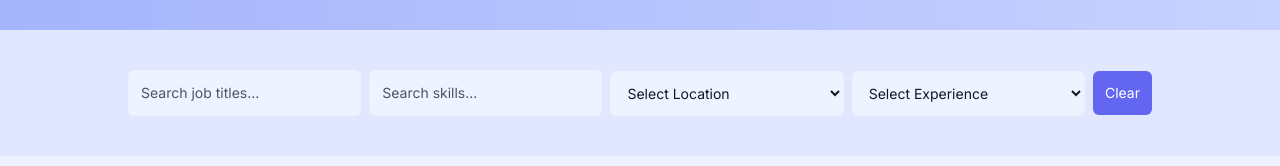
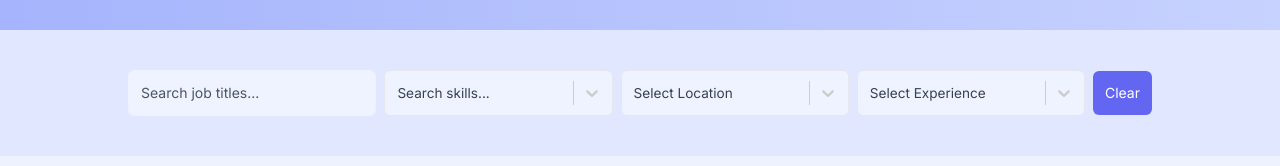
Before and after one commit to carhanc/website-cd, a Next.js app: page /positions in a window 1280 px wide. Shown: the part 338-504 px from the top of the page. Built offline with nearby package versions, Linux system fonts and the light colour scheme; no server answers.

Commit message:
positions update

```diff
--- a/package.json
+++ b/package.json
@@ -20,6 +20,7 @@
     "react-firebase-hooks": "^5.1.1",
     "react-icons": "^5.0.1",
     "react-particles": "^2.12.2",
+    "react-select": "^5.8.0",
     "react-tilt": "^1.0.2",
     "tsparticles-slim": "^2.12.0"
   },
--- a/src/app/positions/page.js
+++ b/src/app/positions/page.js
@@ -1,43 +1,46 @@
 "use client"
 
-import React from 'react'
+import React, { useState, useEffect } from 'react';
 import Nav from "../../components/nav";
 import jobs from '@/data/jobData';
-import JobCard from '../../components/JobCard'
-import Footer from '@/components/footer'
-import { useState } from 'react';
-import AuthLogic, {fetchUserData} from '@/firebase/authLogic';
-import {auth} from '@/firebase/auth';
-import { useEffect } from 'react';
+import JobCard from '../../components/JobCard';
+import Footer from '@/components/footer';
+import AuthLogic, { fetchUserData } from '@/firebase/authLogic';
+import { auth } from '@/firebase/auth';
 import { useSearchParams } from 'next/navigation';
+import Select from 'react-select';
 
 const Page = () => {
-
   const searchParams = useSearchParams();
   let type = searchParams.get("type");
 
   const [titleFilter, setTitleFilter] = useState('');
-  const [skillFilter, setSkillFilter] = useState('');
-  const [locationFilter, setLocationFilter] = useState('');
-  const [experienceFilter, setExperienceFilter] = useState(type ? type : '');
+  const [skillFilter, setSkillFilter] = useState([]);
+  const [locationFilter, setLocationFilter] = useState([]);
+  const [experienceFilter, setExperienceFilter] = useState(type ? type : []);
   const [userData, setUserData] = useState(null);
+
+  // Get all unique skills, titles, locations, and experiences from jobs data
+  const allSkills = Array.from(new Set(jobs.flatMap(job => job.skills)));
+  const allTitles = Array.from(new Set(jobs.map(job => job.title)));
+  const allLocations = Array.from(new Set(jobs.map(job => job.location)));
+  const allExperiences = ["Entry", "Mid-level", "Senior"];
 
   // Function to clear all filters
   const clearFilters = () => {
     setTitleFilter('');
-    setSkillFilter('');
-    setLocationFilter('');
-    setExperienceFilter('');
+    setSkillFilter([]);
+    setLocationFilter([]);
+    setExperienceFilter([]);
   };
 
   // Filter jobs based on the filters inputted on the frontend
-  // Returns an array of job objects that match the filters
   const filteredJobs = jobs.filter(job => {
     return (
       (titleFilter ? job.title.toLowerCase().includes(titleFilter.toLowerCase()) : true) &&
-      (skillFilter ? job.skills.some(skill => skill.toLowerCase().includes(skillFilter.toLowerCase())) : true) &&
-      (locationFilter ? job.location === locationFilter : true) &&
-      (experienceFilter ? job.experience === experienceFilter : true)
+      (skillFilter.length ? skillFilter.every(skill => job.skills.includes(skill.value)) : true) &&
+      (locationFilter.length ? locationFilter.some(location => job.location.includes(location.value)) : true) &&
+      (experienceFilter.length ? experienceFilter.some(experience => job.experience.includes(experience.value)) : true)
     );
   });
 
@@ -54,6 +57,57 @@ const Page = () => {
 
     fetchData();
   }, []);
+
+  const customStyles = {
+    control: (provided) => ({
+      ...provided,
+      borderColor: '#e5e7eb',
+      borderWidth: '1px',
+      boxShadow: 'none',
+      '&:hover': {
+        borderColor: '#a5b4fc',
+      },
+      padding: '2px',
+      backgroundColor: 'rgba(255, 255, 255, 0.5)',
+      borderRadius: '0.375rem',
+      fontSize: '1rem', // Smaller font size
+      color: '#374151',
+    }),
+    multiValue: (provided) => ({
+      ...provided,
+      backgroundColor: '#a5b4fc',
+      color: '#fff',
+      fontSize: '0.75rem', // Smaller font size
+      textAlign: 'left'
+    }),
+    multiValueLabel: (provided) => ({
+      ...provided,
+      color: '#fff',
+      fontSize: '0.75rem', // Smaller font size
+    }),
+    placeholder: (provided) => ({
+      ...provided,
+      color: '#374151',
+      fontSize: '.85rem', // Smaller font size
+      textAlign: 'left'
+    }),
+    menu: (provided) => ({
+      ...provided,
+      textAlign: 'left', // Left-justified text
+      fontSize: '0.75rem', // Smaller font size
+    }),
+    option: (provided, state) => ({
+      ...provided,
+      textAlign: 'left', // Left-justified text
+      fontSize: '0.75rem', // Smaller font size
+      backgroundColor: state.isSelected ? '#a5b4fc' : provided.backgroundColor,
+      color: state.isSelected ? '#fff' : provided.color,
+      '&:hover': {
+        backgroundColor: '#a5b4fc',
+        color: '#fff',
+      },
+    }),
+  };
 
   return (
     <div className=''>
@@ -78,32 +132,33 @@ const Page = () => {
           value={titleFilter}
           onChange={(e) => setTitleFilter(e.target.value)}
         />
-        <input
-          className='border border-indigo-50 text-sm w-full p-3 bg-white/50 rounded-md text-gray-900 placeholder-gray-600 focus:outline-none focus:ring-2 focus:ring-indigo-500 focus:ring-opacity-50'
-          type="text"
+          <Select
+            isMulti
+            options={allSkills.map(skill => ({ value: skill, label: skill }))}
+            value={skillFilter}
+            onChange={setSkillFilter}
+            styles={customStyles}
             placeholder="Search skills..."
-          value={skillFilter}
-          onChange={(e) => setSkillFilter(e.target.value)}
+            className='w-full'
           />
-        <select
+          <Select
+            isMulti
+            options={allLocations.map(location => ({ value: location, label: location }))}
             value={locationFilter}
-          onChange={(e) => setLocationFilter(e.target.value)}
-          className='border border-indigo-50 text-sm w-full p-3 bg-white/50 rounded-md text-gray-900 focus:outline-none focus:ring-2 focus:ring-indigo-500 focus:ring-opacity-50 cursor-pointer'
-        >
-          <option value=""  className='text-zinc-400'>Select Location</option>
-          <option value="Remote" className='text-black'>Remote</option>
-          <option value="Hybrid" className='text-black'>Hybrid</option>
-        </select>
-        <select
-          className='border border-indigo-50 text-sm w-full p-3 bg-white/50 rounded-md text-gray-900 focus:outline-none focus:ring-2 focus:ring-indigo-500 focus:ring-opacity-50 cursor-pointer'
+            onChange={setLocationFilter}
+            styles={customStyles}
+            placeholder="Select Location"
+            className='w-full'
+          />
+          <Select
+            isMulti
+            options={allExperiences.map(experience => ({ value: experience, label: experience }))}
             value={experienceFilter}
-          onChange={(e) => setExperienceFilter(e.target.value)}
-        >
-          <option value=""  className='text-zinc-400'>Select Experience</option>
-          <option value="Entry" className='text-black'>Entry</option>
-          <option value="Mid" className='text-black'>Mid-level</option>
-          <option value="Senior" className='text-black'>Senior</option>
-        </select>
+            onChange={setExperienceFilter}
+            styles={customStyles}
+            placeholder="Select Experience"
+            className='w-full'
+          />
           <button
             onClick={clearFilters}
             className='p-3 bg-indigo-500 rounded-md text-white text-sm w-full lg:w-fit hover:bg-indigo-400 ease-linear duration-300'
@@ -112,9 +167,7 @@ const Page = () => {
           </button>
         </div>
         <div className='flex justify-center'>
-
         </div>
-      {/* Map returning JobCard components to display the filtered jobs from the user query */}
         <div className='px-10 py-8 pb-10 lg:px-32 grid lg:grid-cols-2 h-full gap-4 bg-indigo-50'>
           {filteredJobs.map((job, index) => (
             <JobCard key={index} job={job} />
@@ -126,4 +179,4 @@ const Page = () => {
   )
 }
 
-export default Page
+export default Page;
```
Also changed, not shown: 1 other file (tests, documents, lock files or other folders). Lines whose indentation alone changed are shown as unchanged.
